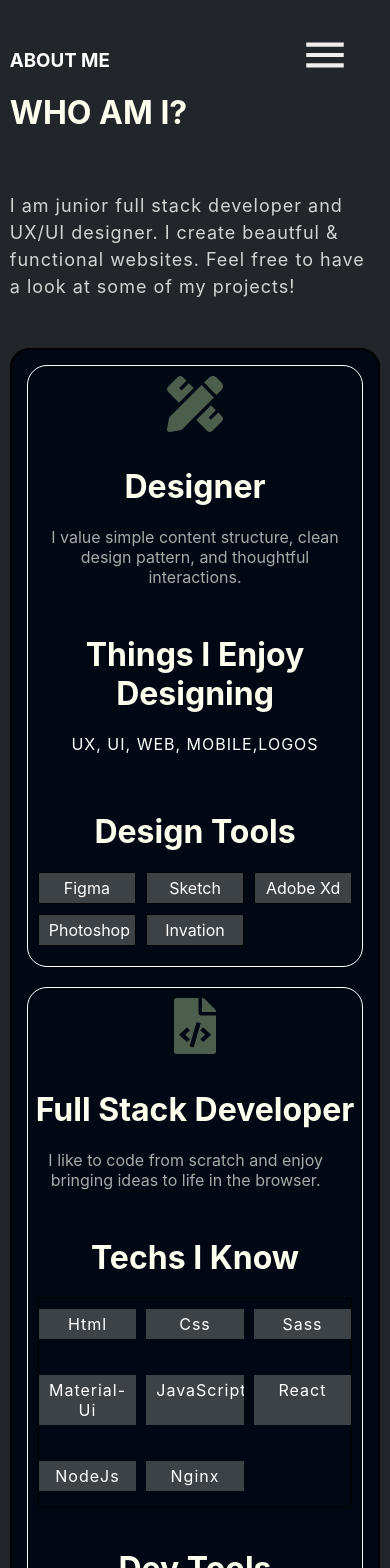
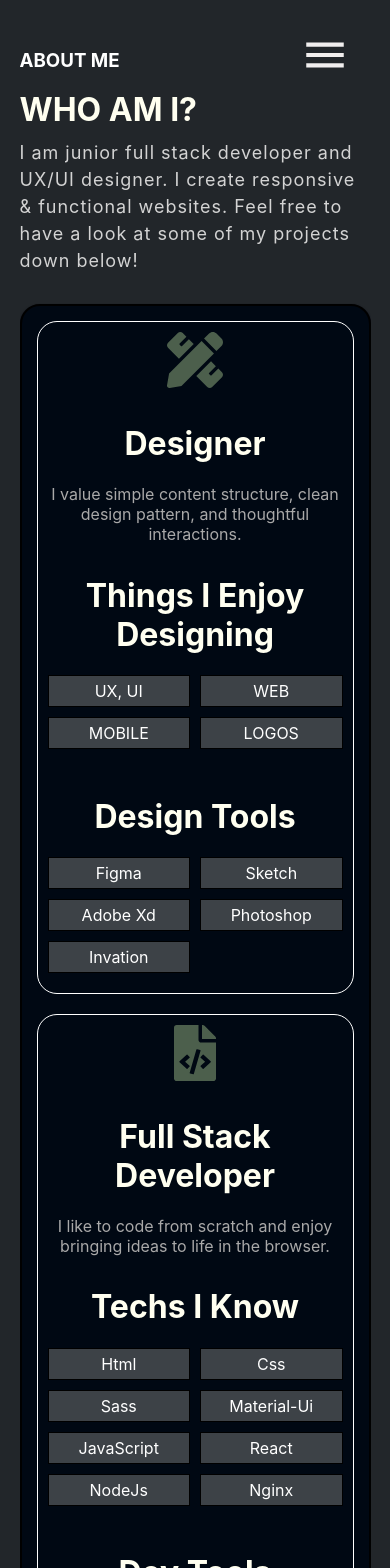
Before and after one commit to bigkay-designer/Portfolio, a React (Create React App) app: page /about in a window 390 px wide. Shown: the top 1568 px of the page. Built offline with nearby package versions, Linux system fonts and the light colour scheme.

Commit message:
content update

```diff
--- a/src/components/About.js
+++ b/src/components/About.js
@@ -11,7 +11,7 @@ function About (){
                     <h1>WHO AM I? </h1>
                 </div>
                 <div className="about__content">
-                    <p>I am junior full stack developer and UX/UI designer. I create beautful & functional websites. Feel free to have a look at some of my projects!</p>
+                    <p>I am junior full stack developer and UX/UI designer. I create responsive & functional websites. Feel free to have a look at some of my projects down below!</p>
 
                 </div>
 
@@ -26,7 +26,12 @@ function About (){
                         </div>
                         <div className="about__design__content">
                             <h1>Things i enjoy designing</h1>
-                            <p>UX, UI, WEB, MOBILE,LOGOS</p>
+                            <ul>
+                                <li>UX, UI</li>
+                                <li>WEB</li>
+                                <li>MOBILE</li>
+                                <li>LOGOS</li>
+                            </ul>
                         </div>
                         <div className="about__design__tools">
                             <h1>design tools</h1>
@@ -49,16 +54,16 @@ function About (){
                         </div>
                         <div className="about__design__content">
                             <h1>Techs i know</h1>
-                            <div className="content__div">
-                                <p>html</p>
-                                <p>css</p>
-                                <p>sass</p>
-                                <p>material-ui</p>
-                                <p>javaScript</p>
-                                <p>react</p>
-                                <p>nodeJs</p>
-                                <p>nginx</p>
-                            </div>
+                            <ul>
+                                <li>html</li>
+                                <li>css</li>
+                                <li>sass</li>
+                                <li>material-ui</li>
+                                <li>javaScript</li>
+                                <li>react</li>
+                                <li>nodeJs</li>
+                                <li>nginx</li>
+                            </ul>
                         </div>
                         <div className="about__design__tools">
                             <h1>dev tools</h1>
@@ -70,7 +75,7 @@ function About (){
                                 <li>github</li>
                                 <li>gitlao</li>
                                 <li>firebase</li>
-                                <li>digitalocean</li>
+                                <li>digital Ocean</li>
                             </ul>
                         </div>
                     </div>
--- a/src/components/css/main.css
+++ b/src/components/css/main.css
@@ -140,7 +140,7 @@
   background-color: #2c2c2c;
   width: 100%;
   height: 100vh;
-  position: absolute;
+  position: fixed;
   top: 0;
   left: 0;
   opacity: 0.6;
@@ -204,7 +204,7 @@
   -ms-grid-rows: auto;
       grid-template-rows: auto;
   width: 100%;
-  height: 530px;
+  height: 560px;
 }
 
 .projects .projects__container .modal .modal__container .projects__img {
@@ -247,19 +247,16 @@
 }
 
 .projects .projects__container .modal .modal__container .projects__cards--popup h2 {
+  margin: 0;
   color: ivory;
   text-transform: capitalize;
-}
-
-.projects .projects__container .modal .modal__container .projects__cards--popup .projects__cards--popup__tech {
-  margin: 10px 0;
 }
 
 .projects .projects__container .modal .modal__container .projects__cards--popup .projects__cards--popup__tech ul {
   display: -ms-grid;
   display: grid;
-  -ms-grid-columns: auto auto auto;
-      grid-template-columns: auto auto auto;
+  -ms-grid-columns: (1fr)[3];
+      grid-template-columns: repeat(3, 1fr);
   grid-gap: 5px;
   padding: 0;
 }
@@ -355,10 +352,11 @@
 
 .about {
   background-color: #22262a;
+  padding-bottom: 30px;
 }
 
 .about .about__container {
-  width: 75%;
+  width: 85%;
   margin: auto;
 }
 
@@ -367,6 +365,7 @@
 }
 
 .about .about__container .about__title h1 {
+  margin: 0;
   color: ivory;
 }
 
@@ -376,11 +375,12 @@
 }
 
 .about .about__container .about__content {
-  margin-top: 20px;
+  margin-top: 10px;
   max-width: 700px;
 }
 
 .about .about__container .about__content p {
+  margin: 0;
   font-size: 18px;
   letter-spacing: 1px;
   line-height: 1.5em;
@@ -405,19 +405,7 @@
 
 .about .about__container .about__skills__showCase .about__design,
 .about .about__container .about__skills__showCase .about__code {
-  display: -webkit-box;
-  display: -ms-flexbox;
-  display: flex;
-  -webkit-box-orient: vertical;
-  -webkit-box-direction: normal;
-      -ms-flex-direction: column;
-          flex-direction: column;
-  -webkit-box-pack: start;
-      -ms-flex-pack: start;
-          justify-content: flex-start;
-  -webkit-box-align: center;
-      -ms-flex-align: center;
-          align-items: center;
+  text-align: center;
   border: 1px solid #fff;
   padding: 10px 0;
   border-radius: 20px;
@@ -444,6 +432,7 @@
 .about .about__container .about__skills__showCase .about__code .about__design__title p {
   color: var(--main-design-color);
   max-width: 300px;
+  margin: auto;
 }
 
 .about .about__container .about__skills__showCase .about__design .about__design__content,
@@ -458,15 +447,8 @@
   color: var(--main-title-design-color);
 }
 
-.about .about__container .about__skills__showCase .about__design .about__design__content p,
-.about .about__container .about__skills__showCase .about__code .about__design__content p {
-  color: #fff;
-  margin-top: 10px;
-  letter-spacing: 1px;
-}
-
-.about .about__container .about__skills__showCase .about__design .about__design__content .content__div,
-.about .about__container .about__skills__showCase .about__code .about__design__content .content__div {
+.about .about__container .about__skills__showCase .about__design .about__design__content ul,
+.about .about__container .about__skills__showCase .about__code .about__design__content ul {
   display: -ms-grid;
   display: grid;
   -ms-grid-columns: (1fr)[3];
@@ -474,15 +456,15 @@
   -ms-grid-rows: auto;
       grid-template-rows: auto;
   grid-gap: 10px;
-  border: 1px solid #000;
+  padding: 0;
 }
 
-.about .about__container .about__skills__showCase .about__design .about__design__content .content__div p,
-.about .about__container .about__skills__showCase .about__code .about__design__content .content__div p {
-  padding: 5px 10px;
+.about .about__container .about__skills__showCase .about__design .about__design__content ul li,
+.about .about__container .about__skills__showCase .about__code .about__design__content ul li {
+  border: 1px solid #000;
+  padding: 5px 15px;
   background-color: #3d4247;
   text-transform: capitalize;
-  margin-top: 10px;
   color: #fff;
 }
 
@@ -619,12 +601,23 @@
   }
 }
 
+@media screen and (max-width: 1160px) {
+  .about .about__container .about__skills__showCase .about__design__content ul {
+    -ms-grid-columns: (1fr)[2] !important;
+        grid-template-columns: repeat(2, 1fr) !important;
+  }
+  .about .about__container .about__skills__showCase .about__design__tools ul {
+    -ms-grid-columns: (1fr)[2] !important;
+        grid-template-columns: repeat(2, 1fr) !important;
+  }
+}
+
 @media screen and (max-width: 760px) {
   .about {
     padding-bottom: 30px;
   }
   .about .about__container {
-    width: 95% !important;
+    width: 90% !important;
   }
   .about .about__container .about__skills__showCase {
     -ms-grid-columns: (1fr)[1] !important;
@@ -654,4 +647,15 @@
             flex: 1;
   }
 }
+
+@media screen and (max-width: 480px) {
+  .modal__container .projects__cards--popup__tech ul {
+    display: -ms-grid;
+    display: grid;
+    -ms-grid-columns: (1fr)[2] !important;
+        grid-template-columns: repeat(2, 1fr) !important;
+    grid-gap: 5px;
+    padding: 0;
+  }
+}
 /*# sourceMappingURL=main.css.map */
--- a/src/components/css/main.scss
+++ b/src/components/css/main.scss
@@ -115,7 +115,7 @@
       background-color: rgb(44, 44, 44);
       width: 100%;
       height: 100vh;
-      position: absolute;
+      position: fixed;
       top: 0;
       left: 0;
       opacity: 0.6;
@@ -156,7 +156,7 @@
         grid-template-columns: 55% 45%;
         grid-template-rows: auto;
         width: 100%;
-        height: 530px;
+        height: 560px;
         .projects__img {
           width: 100%;
           height: 100%;
@@ -183,14 +183,14 @@
             }
           }
           h2 {
+            margin: 0;
             color: ivory;
             text-transform: capitalize;
           }
           .projects__cards--popup__tech {
-            margin: 10px 0;
             ul {
               display: grid;
-              grid-template-columns: auto auto auto;
+              grid-template-columns: repeat(3, 1fr);
               grid-gap: 5px;
               padding: 0;
 
@@ -287,13 +287,15 @@
 
 .about {
   background-color: #22262a;
+  padding-bottom: 30px;
   .about__container {
-    width: 75%;
+    width: 85%;
     margin: auto;
     // padding: 30px 20px;
     .about__title {
       padding-top: 30px;
       h1 {
+        margin: 0;
         color: ivory;
       }
       h3 {
@@ -302,9 +304,10 @@
       }
     }
     .about__content {
-      margin-top: 20px;
+      margin-top: 10px;
       max-width: 700px;
       p {
+        margin: 0;
         font-size: 18px;
         letter-spacing: 1px;
         line-height: 1.5em;
@@ -323,10 +326,7 @@
       margin-top: 30px;
       .about__design,
       .about__code {
-        display: flex;
-        flex-direction: column;
-        justify-content: flex-start;
-        align-items: center;
+        text-align: center;
         border: 1px solid #fff;
         padding: 10px 0;
         border-radius: 20px;
@@ -343,6 +343,7 @@
           p {
             color: var(--main-design-color);
             max-width: 300px;
+            margin: auto;
           }
         }
         .about__design__content {
@@ -352,22 +353,17 @@
             text-transform: capitalize;
             color: var(--main-title-design-color);
           }
-          p {
-            color: #fff;
-            margin-top: 10px;
-            letter-spacing: 1px;
-          }
-          .content__div {
+          ul {
             display: grid;
             grid-template-columns: repeat(3, 1fr);
             grid-template-rows: auto;
             grid-gap: 10px;
-            border: 1px solid #000;
-            p {
-              padding: 5px 10px;
+            padding: 0;
+            li {
+              border: 1px solid #000;
+              padding: 5px 15px;
               background-color: #3d4247;
               text-transform: capitalize;
-              margin-top: 10px;
               color: #fff;
             }
           }
@@ -497,11 +493,29 @@
     }
   }
 }
+@media screen and (max-width: 1160px) {
+  .about {
+    .about__container {
+      .about__skills__showCase {
+        .about__design__content {
+          ul {
+            grid-template-columns: repeat(2, 1fr) !important;
+          }
+        }
+        .about__design__tools {
+          ul {
+            grid-template-columns: repeat(2, 1fr) !important;
+          }
+        }
+      }
+    }
+  }
+}
 @media screen and (max-width: 760px) {
   .about {
     padding-bottom: 30px;
     .about__container {
-      width: 95% !important;
+      width: 90% !important;
       .about__skills__showCase {
         grid-template-columns: repeat(1, 1fr) !important;
         grid-gap: 20px 0;
@@ -532,3 +546,16 @@
     }
   }
 }
+
+@media screen and (max-width: 480px) {
+  .modal__container {
+    .projects__cards--popup__tech {
+      ul {
+        display: grid;
+        grid-template-columns: repeat(2, 1fr) !important;
+        grid-gap: 5px;
+        padding: 0;
+      }
+    }
+  }
+}
--- a/src/components/css/nav.css
+++ b/src/components/css/nav.css
@@ -189,7 +189,7 @@
   }
   .nav {
     display: none;
-    position: absolute;
+    position: fixed;
     top: 0;
     left: 0;
     width: 70%;
@@ -229,7 +229,7 @@
     display: block;
   }
   .nav .nav__container {
-    margin-top: 60px;
+    margin-top: 30px;
   }
   .nav .nav__container .nav__title {
     text-align: center;
--- a/src/components/css/nav.scss
+++ b/src/components/css/nav.scss
@@ -146,7 +146,7 @@
   }
   .nav {
     display: none;
-    position: absolute;
+    position: fixed;
     top: 0;
     left: 0;
     width: 70%;
@@ -170,7 +170,7 @@
       display: block;
     }
     .nav__container {
-      margin-top: 60px;
+      margin-top: 30px;
       .nav__title {
         text-align: center;
         h1 {
--- a/src/components/modalData.json
+++ b/src/components/modalData.json
@@ -3,7 +3,7 @@
         "id": "Netflix",
         "title": "Netflix Clone",
         "img":"https://djmag.com/sites/default/files/article/image/netflix.png",
-        "usedTech": ["html & css", "Sass", "Javascript", "react","firebase", "ux/ui", "responsive"],
+        "usedTech": ["html & css", "Sass", "Javascript", "react","firebase", "ux/ui", "responsive", "REST API", "Axios"],
         "content": "Lorem ipsum, dolor sit amet consectetur adipisicing elit. Ratione ad blanditiis, cumque minima quod tempora! Voluptas amet placeat blanditiis quaerat. Lorem ipsum, dolor sit amet consectetur adipisicing elit. Ratione ad blanditiis, cumque minima quod tempora! Voluptas amet placeat blanditiis quaerat.",
         "live": "https://netflix-clone-8a913.web.app/",
         "github": "https://github.com/bigkay-designer/netflix-clone"
@@ -12,7 +12,7 @@
         "id": "Covid",
         "title": "Covdi-19 tracker",
         "img":"https://assets.publishing.service.gov.uk/government/uploads/system/uploads/image_data/file/97664/s960_Coronavirus_govuk.jpg",
-        "usedTech": ["html & css", "Sass", "Javascript", "react","firebase", "ux/ui", "responsive"],
+        "usedTech": ["html & css", "Sass", "Javascript", "react","firebase", "ux/ui", "responsive", "REST API"],
         "content": "Lorem ipsum, dolor sit amet consectetur adipisicing elit. Ratione ad blanditiis, cumque minima quod tempora! Voluptas amet placeat blanditiis quaerat. Lorem ipsum, dolor sit amet consectetur adipisicing elit. Ratione ad blanditiis, cumque minima quod tempora! Voluptas amet placeat blanditiis quaerat.",
         "live": "https://covid-19tracker.site/",
         "github": "https://github.com/bigkay-designer/budget-app"
@@ -21,7 +21,7 @@
         "id": "Twitter",
         "title": "Twitter clone",
         "img":"https://i0.wp.com/www.xanjero.com/wp-content/uploads/2020/08/Twitter-Reply-Limit-Option-Opens-to-All-iOS-Users-after-Extensive-Testing.jpg?fit=1000%2C563&ssl=1",
-        "usedTech": ["html & css", "Sass", "Javascript", "react","firebase", "ux/ui", "responsive"],
+        "usedTech": ["html & css", "Sass", "Javascript", "react","node","express", "REST API","Database","firebase", "nginx server","Authentication", "digitalOcean", "ux/ui", "responsive"],
         "content": "Lorem ipsum, dolor sit amet consectetur adipisicing elit. Ratione ad blanditiis, cumque minima quod tempora! Voluptas amet placeat blanditiis quaerat. Lorem ipsum, dolor sit amet consectetur adipisicing elit. Ratione ad blanditiis, cumque minima quod tempora! Voluptas amet placeat blanditiis quaerat.",
         "live": "https://twitter-clone-5d8fe.web.app/",
         "github": "https://github.com/bigkay-designer/twitter-deployment"
@@ -30,7 +30,7 @@
         "id": "Callmyneighbour",
         "title": "Connect with your neighbour",
         "img":"https://www.pbctoday.co.uk/news/wp-content/uploads/2018/12/BIM-adds-value-to-intelligent-buildings-says-report-%C2%A9-Stepanenko-Oksana-.jpg",
-        "usedTech": ["html & css", "Sass", "Javascript", "react","firebase", "ux/ui", "responsive"],
+        "usedTech": ["html & css", "Sass", "Javascript","node","express","Database", "nginx server","Authentication", "digitalOcean", "ux/ui", "responsive"],
         "content": "Lorem ipsum, dolor sit amet consectetur adipisicing elit. Ratione ad blanditiis, cumque minima quod tempora! Voluptas amet placeat blanditiis quaerat. Lorem ipsum, dolor sit amet consectetur adipisicing elit. Ratione ad blanditiis, cumque minima quod tempora! Voluptas amet placeat blanditiis quaerat.",
         "live": "https://callmyneighbour.site/",
         "github": "https://github.com/bigkay-designer/call-my-neighbour"
@@ -38,8 +38,8 @@
     {
         "id": "Fun Facts",
         "title": "Fun Facts Blog Post",
-        "img":"https://lh3.googleusercontent.com/proxy/9Ze9-338XOcHiTGueltg1rUgGgD1FOgltr_1bIVoSTwpqgQQnDY4wo0rvS-pMZ0epUmEJ-fMtKA00S5mF6phagfl7F-3bBfHqZfBCfj4urF8ZB3MXi0sPVs9u6-LgZAmHxUtTi299Q5PwbSZpSF5JkgyuStqlLpaEQ",
-        "usedTech": ["html & css", "Sass", "Javascript", "react","firebase", "ux/ui", "responsive"],
+        "img":"https://lh3.googleusercontent.com/proxy/6KGkJvNk7jEDswZuv3gbn2lBC9eWRZ3bUvdn4Xhw3sdhiC94WUEO-vMjTJqmmzc98NGeMKKkDmmow_QHCoia34XxIAuCBtzNA4zVkSuE4sTNkukDgtzTaQI504CvT9xZ6z7HxNJJ5lB8Wc7WNPR4tbpjufHreOa89w",
+        "usedTech": ["html & css", "Sass", "Javascript","node","express","Database", "nginx server","Authentication", "digitalOcean", "ux/ui", "responsive"],
         "content": "Lorem ipsum, dolor sit amet consectetur adipisicing elit. Ratione ad blanditiis, cumque minima quod tempora! Voluptas amet placeat blanditiis quaerat. Lorem ipsum, dolor sit amet consectetur adipisicing elit. Ratione ad blanditiis, cumque minima quod tempora! Voluptas amet placeat blanditiis quaerat.",
         "live" : "https://outdoorfinest.co.uk/",
         "github": "https://github.com/bigkay-designer/sams-project-depo"
@@ -48,7 +48,7 @@
         "id": "Expense Tracker",
         "title": "Expense Tracker",
         "img":"https://assets.materialup.com/uploads/d4e5a168-7074-4ff4-8a3f-048e9fa7de48/preview.png",
-        "usedTech": ["html & css", "Sass", "Javascript", "react","firebase", "ux/ui", "responsive"],
+        "usedTech": ["html & css", "Sass", "Javascript","node", "express","nginx","digitalOcean", "ux/ui", "responsive"],
         "content": "Lorem ipsum, dolor sit amet consectetur adipisicing elit. Ratione ad blanditiis, cumque minima quod tempora! Voluptas amet placeat blanditiis quaerat. Lorem ipsum, dolor sit amet consectetur adipisicing elit. Ratione ad blanditiis, cumque minima quod tempora! Voluptas amet placeat blanditiis quaerat.",
         "live": "https://watchmyexpense.site/",
         "github": "https://github.com/bigkay-designer/expense-app"
```
Also changed, not shown: 2 other files (tests, documents, lock files or other folders).
